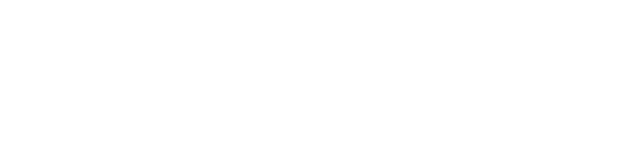
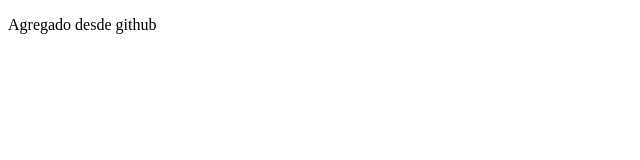
Before and after one commit to ronel987/pildoras1, a plain HTML site: page index.html in a window 1280 px wide. Shown: the whole page, without its empty margins (0-640 px from the left). Drawn offline with Linux system fonts and the light colour scheme.

Commit message:
agrege un parrafo index.html

```diff
--- a/index.html
+++ b/index.html
@@ -6,6 +6,7 @@
     <title>Document</title>
 </head>
 <body>
+    <p>Agregado desde github</p>
 
 </body>
 </html>
```
